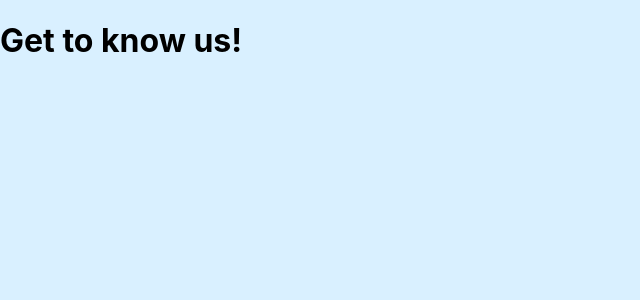
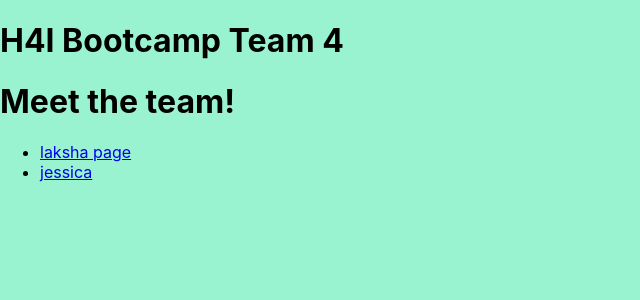
Before and after one commit to lakshasntl/bootcampFinal, a React (Create React App) app in the folder final-react/: page / in a window 1280 px wide. Shown: the top 300 px of the page, without its empty margins (0-640 px from the left). Built offline with nearby package versions, Linux system fonts and the light colour scheme.

Commit message:
adding links for two pages (unformatted)

```diff
--- a/final-react/package.json
+++ b/final-react/package.json
@@ -8,7 +8,7 @@
     "@testing-library/user-event": "^13.5.0",
     "react": "^18.2.0",
     "react-dom": "^18.2.0",
-    "react-router-dom": "^5.2.0",
+    "react-router-dom": "^5.3.4",
     "react-scripts": "5.0.1",
     "web-vitals": "^2.1.4"
   },
--- a/final-react/src/App.js
+++ b/final-react/src/App.js
@@ -2,6 +2,7 @@ import React from "react";
 import "./App.css";
 import Home from "./Home";
 import Laksha from "./laksha_aboutme";
+import Jessica from "./jessica_aboutme";
 import { BrowserRouter, Route, Switch } from "react-router-dom";
 
 function App() {
@@ -11,8 +12,11 @@ function App() {
         <Route exact path="/">
           <Home />
         </Route>
-        <Route path="/laksha">
+        <Route path="/laksha" element={<Laksha />}>
           <Laksha />
+        </Route>
+        <Route path="/jessica" element={<Jessica />}>
+          <Jessica />
         </Route>
       </Switch>
     </BrowserRouter>
--- a/final-react/src/Home.js
+++ b/final-react/src/Home.js
@@ -2,7 +2,16 @@ import React from "react";
 import { Link } from "react-router-dom";
 const Home = () => (
   <>
-    <h1>Get to know us!</h1>
+    <h1>H4I Bootcamp Team 4</h1>
+    <h1>Meet the team!</h1>
+    <ul>
+      <li>
+        <Link to="/laksha">laksha page</Link>
+      </li>
+      <li>
+        <Link to="/jessica">jessica</Link>
+      </li>
+    </ul>
   </>
 );
 
--- a/final-react/src/laksha_aboutme.js
+++ b/final-react/src/laksha_aboutme.js
@@ -31,7 +31,6 @@ const Laksha = () => {
   ];
 
   return (
-    <BrowserRouter>
     <div>
       <h1 id="pageTitle">About Me - Laksha</h1>
       <section movies>
@@ -61,7 +60,6 @@ const Laksha = () => {
         </ul>
       </section>
     </div>
-    </BrowserRouter>
   );
 };
 
```
Also changed, not shown: 1 other file (tests, documents, lock files or other folders). Lines whose indentation alone changed are shown as unchanged.
